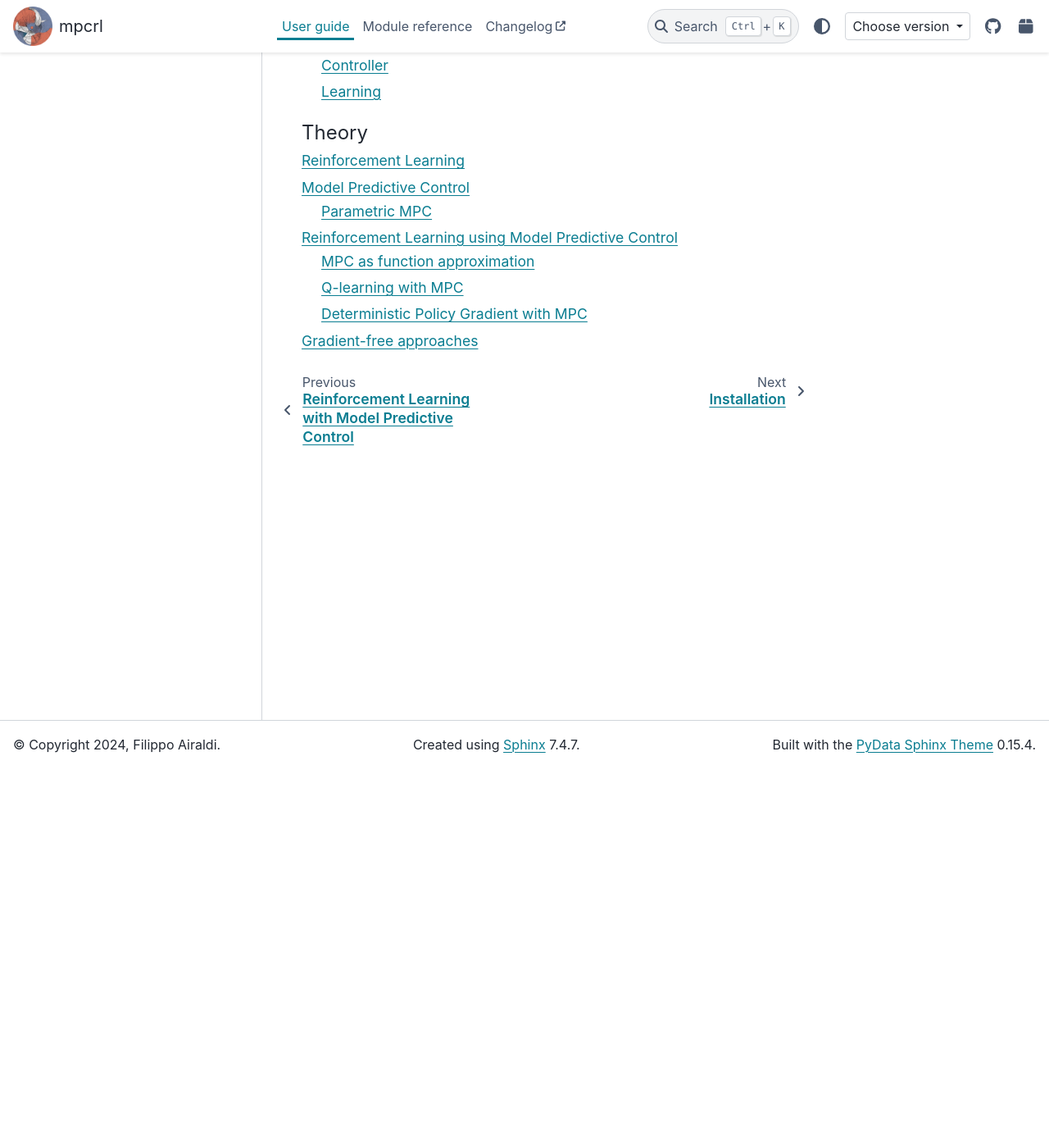
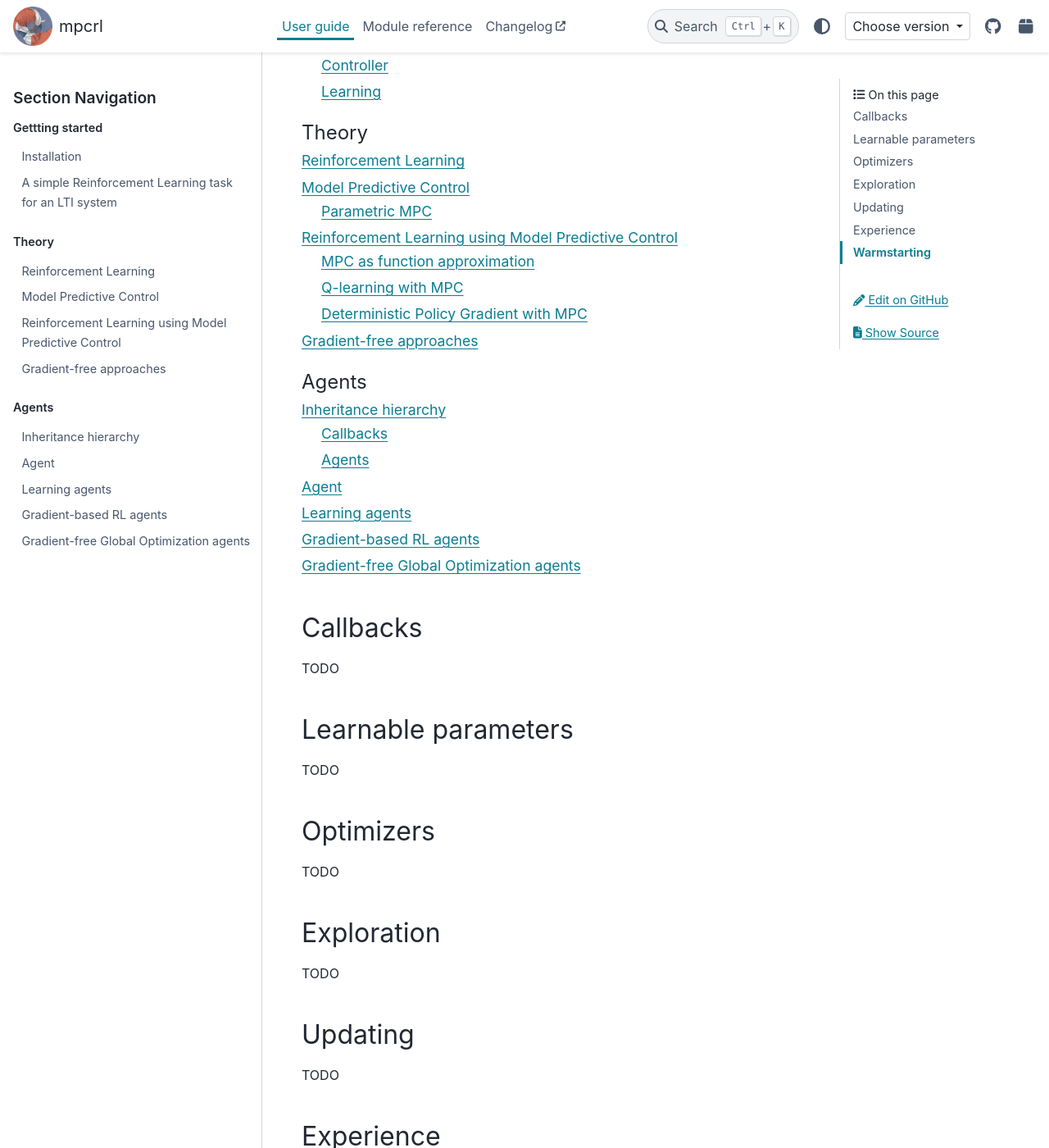
Before and after one commit to FilippoAiraldi/mpc-reinforcement-learning, a Sphinx documentation site: the page built from docs/user-guide/index.rst, in a window 1280 px wide and 1400 px high, scrolled down 463 px. Shown: the whole window at 82% size. Built offline with Sphinx 7.4.7 and the PyData theme 0.15.4, drawn with Linux system fonts in a browser that asks for light colours; pages that are not in the unit, such as notebooks, are missing from menus; comment, search, counter and statistics services are not loaded; some of the changed text lies outside the part shown.

Commit message:
DOCS creating skeleton for userguide

```diff
--- a/docs/module-reference.rst
+++ b/docs/module-reference.rst
@@ -32,6 +34,8 @@
 of the internal workings of the agents and their learning algorithms. These include the
 callback mechanisms, the learnable parameters, the scheduling quantities, and our
 custom exceptions and warnings.
+
+.. _module_reference_callbacks:
 
 Callbacks
 ---------
@@ -193,7 +197,7 @@
 ===========
 
 What follows are the base classes for the agents in the package. These are either
-nonlearning agents (i.e., :class:`Agent`) or abstract learning agents that provide the
+non-learning agents (i.e., :class:`Agent`) or abstract learning agents that provide the
 layout for inheriting classes.
 
 .. autosummary::
--- /dev/null
+++ b/docs/user-guide/agents/grad-based-rl-agents.rst
@@ -0,0 +1,5 @@
+------------------------
+Gradient-based RL agents
+------------------------
+
+TODO
--- /dev/null
+++ b/docs/user-guide/agents/grad-free-agents.rst
@@ -0,0 +1,5 @@
+----------------------------------------
+Gradient-free Global Optimization agents
+----------------------------------------
+
+TODO
--- /dev/null
+++ b/docs/user-guide/agents/learning-agents.rst
@@ -0,0 +1,5 @@
+---------------
+Learning agents
+---------------
+
+TODO
--- a/docs/user-guide/index.rst
+++ b/docs/user-guide/index.rst
@@ -20,3 +22,87 @@
    theory/mpc
    theory/mpcrl
    theory/globopt
+
+.. toctree::
+   :caption: Agents
+
+   agents/hierarchy.rst
+   agents/agent.rst
+   agents/learning-agents.rst
+   agents/grad-based-rl-agents.rst
+   agents/grad-free-agents.rst
+
+
+
+
+.. _user_guide_callbacks:
+
+---------
+Callbacks
+---------
+
+TODO
+
+
+
+.. _user_guide_learnable_parameters:
+
+--------------------
+Learnable parameters
+--------------------
+
+TODO
+
+
+
+.. _user_guide_optim:
+
+----------
+Optimizers
+----------
+
+TODO
+
+
+
+
+.. _user_guide_exploration:
+
+-----------
+Exploration
+-----------
+
+TODO
+
+
+
+
+.. _user_guide_updating:
+
+--------
+Updating
+--------
+
+TODO
+
+
+
+
+.. _user_guide_experience:
+
+----------
+Experience
+----------
+
+TODO
+
+
+
+
+.. _user_guide_warmstarting:
+
+------------
+Warmstarting
+------------
+
+TODO
```
Also changed, not shown: other parts of docs/module-reference.rst (+2 -0 lines), other parts of docs/user-guide/index.rst (+2 -0 lines), docs/user-guide/agents/agent.rst (added, +37 -0 lines), docs/user-guide/agents/hierarchy.rst (added, +58 -0 lines), 8 other files.
